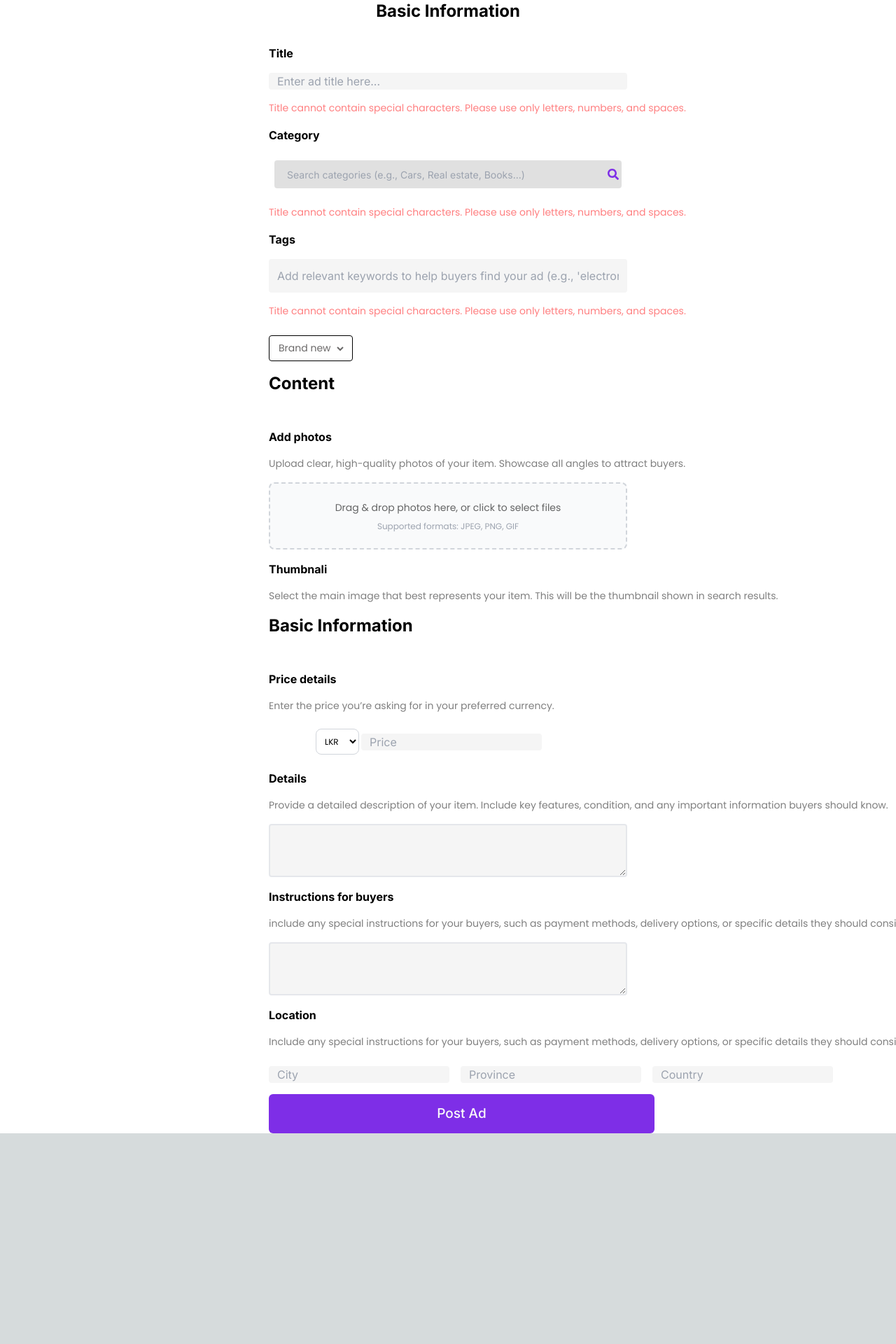
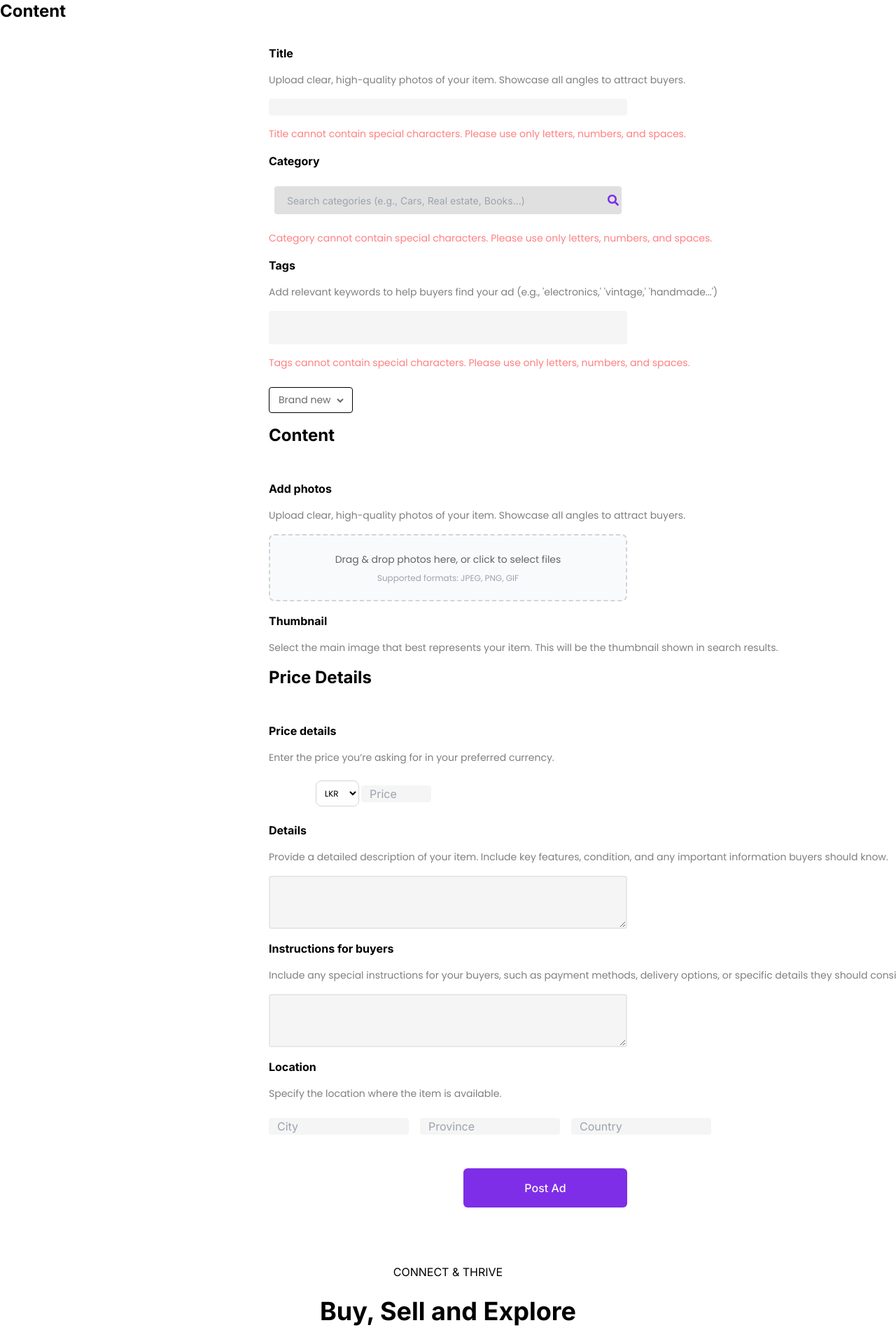
Before and after one commit to ChamudithaWasala0423/MPlace-Online-Marketplace, a Next.js app in the folder client/: page / in a window 1280 px wide. Shown: the top 1920 px of the page at 70% size. Before the commit the page ends 1619 px from the top, so only its background shows below. Built offline with nearby package versions, Linux system fonts and the light colour scheme.

Commit message:
Adding footer to post add page

```diff
--- a/client/src/app/pages/postadd.tsx
+++ b/client/src/app/pages/postadd.tsx
@@ -5,6 +5,7 @@ import SearchBar from '@/components/searchbar';
 import BrandStatus from '@/components/brandstatus';
 import InputArea from '@/components/inputarea';
 import DragAndDrop from '@/components/draganddrop';
+import Footer from '@/components/footer';
 
 const PostAdPage: React.FC = () => {
     const [currency, setCurrency] = useState('LKR');
@@ -13,72 +14,84 @@ const PostAdPage: React.FC = () => {
         console.log(acceptedFiles);
         // Handle the file uploads here
     };
+
     const handleCurrencyChange = (event: React.ChangeEvent<HTMLSelectElement>) => {
         setCurrency(event.target.value);
     };
 
-
-
     return (
-    <div className="flex flex-col items-center justify-center min-h-screen bg-white">
-
-      <h1 className="text-2xl font-bold text-black mb-8 items-left justify-left">Basic Information</h1>
+        <div className="flex flex-col min-h-screen bg-white">
+            <div className="flex flex-col flex-grow items-center justify-center">
+                 <h1 className="text-2xl font-bold text-black mb-8 self-start">Content</h1>
 
                 <form className="flex flex-col gap-4 w-4/5 md:w-3/5 lg:w-2/5">
-        <label className=" text-black text-base font-bold font-Poppins leading-normal">
+
+                    <label className="text-black text-base font-bold font-Poppins leading-normal">
                         Title
                     </label>
+                    <label className="w-[1123px] opacity-50 text-black text-sm font-normal font-['Poppins'] leading-[21px]">
+                        Upload clear, high-quality photos of your item. Showcase all angles to attract buyers.
+                    </label>
 
-        <InputArea customWidth="w-full" customHeight="h-4" placeholder="Enter ad title here..." />
+                    <InputArea customWidth="w-full" customHeight="h-4" />
                     <label className="w-[1123px] opacity-50 text-[#ff0004] text-sm font-normal font-['Poppins'] leading-[21px]">
                         Title cannot contain special characters. Please use only letters, numbers, and spaces.
                     </label>
-        <label className=" text-black text-base font-bold font-Poppins leading-normal">
+
+                    <label className="text-black text-base font-bold font-Poppins leading-normal">
                         Category
                     </label>
                     <SearchBar onSearch={(value) => console.log(value)} customWidth="w-[1123px]" placeholder="Search categories (e.g., Cars, Real estate, Books...)" />
+                    <label className="w-[1123px] opacity-50 text-[#ff0004] text-sm font-normal font-['Poppins'] leading-[21px]">
+                        Category cannot contain special characters. Please use only letters, numbers, and spaces.
+                    </label>
 
-        <label className="w-[1123px] opacity-50 text-[#ff0004] text-sm font-normal font-['Poppins'] leading-[21px]">
-  Title cannot contain special characters. Please use only letters, numbers, and spaces.
-        </label>
-        <label className=" text-black text-base font-bold font-Poppins leading-normal">
+                    <label className="text-black text-base font-bold font-Poppins leading-normal">
                         Tags
                     </label>
+                    <label className="w-[1123px] opacity-50 text-black text-sm font-normal font-['Poppins'] leading-[21px]">
+                        Add relevant keywords to help buyers find your ad (e.g., 'electronics,' 'vintage,' 'handmade...')
+                    </label>
 
-        <InputArea customWidth="w-full" customHeight="h-12" placeholder="Add relevant keywords to help buyers find your ad (e.g., 'electronics,' 'vintage,' 'handmade')"   />
+                    <InputArea customWidth="w-full" customHeight="h-12" />
                     <label className="w-[1123px] opacity-50 text-[#ff0004] text-sm font-normal font-['Poppins'] leading-[21px]">
-  Title cannot contain special characters. Please use only letters, numbers, and spaces.
+                        Tags cannot contain special characters. Please use only letters, numbers, and spaces.
                     </label>
+
                     <div className="mt-2 flex space-x-4 items-center">
                         <BrandStatus initialStatus="Brand new" />
+                    </div>
 
-        </div>
-        <h1 className="text-2xl font-bold text-black mb-8 items-left justify-left">Content</h1>
-        <label className=" text-black text-base font-bold font-Poppins leading-normal">
+                    <h1 className="text-2xl font-bold text-black mb-8 self-start">Content</h1>
+
+                    <label className="text-black text-base font-bold font-Poppins leading-normal">
                         Add photos
                     </label>
                     <label className="w-[1123px] opacity-50 text-black text-sm font-normal font-['Poppins'] leading-[21px]">
                         Upload clear, high-quality photos of your item. Showcase all angles to attract buyers.
                     </label>
                     <DragAndDrop onDrop={handleFileDrop} />
-        <label className=" text-black text-base font-bold font-Poppins leading-normal">
-          Thumbnali
+
+                    <label className="text-black text-base font-bold font-Poppins leading-normal">
+                        Thumbnail
                     </label>
                     <label className="w-[1123px] opacity-50 text-black text-sm font-normal font-['Poppins'] leading-[21px]">
                         Select the main image that best represents your item. This will be the thumbnail shown in search results.
                     </label>
-        <h1 className="text-2xl font-bold text-black mb-8 items-left justify-left">Basic Information</h1>
 
-        <label className=" text-black text-base font-bold font-Poppins leading-normal">
+                    <h1 className="text-2xl font-bold text-black mb-8 self-start">Price Details</h1>
+
+                    <label className="text-black text-base font-bold font-Poppins leading-normal">
                         Price details
                     </label>
                     <label className="w-[1123px] opacity-50 text-black text-sm font-normal font-['Poppins'] leading-[21px]">
                         Enter the price you’re asking for in your preferred currency.
                     </label>
+
                     {/* Select Currency Section */}
                     <div className="h-[49px] pr-2 justify-start items-center gap-[3px] inline-flex">
-          <div className="w-16 p-2 flex-col justify-start items-start  inline-flex">
-
+                        <div className="w-16 p-2 flex-col justify-start items-start inline-flex">
+                            {/* Placeholder for additional content */}
                         </div>
                         <select
                             className="text-black text-xs font-normal font-['Poppins'] leading-normal bg-white border border-gray-300 rounded-lg p-2"
@@ -91,40 +104,46 @@ const PostAdPage: React.FC = () => {
                             <option value="GBP">GBP</option>
                             {/* Add more currency options as needed */}
                         </select>
-          <InputArea customWidth="w-50px" customHeight="h-6" placeholder="Price"/>
+                        <InputArea customWidth="w-[100px]" customHeight="h-6" placeholder="Price" />
                     </div>
-        <label className=" text-black text-base font-bold font-Poppins leading-normal">
+
+                    <label className="text-black text-base font-bold font-Poppins leading-normal">
                         Details
                     </label>
                     <label className="w-[1123px] opacity-50 text-black text-sm font-normal font-['Poppins'] leading-[21px]">
                         Provide a detailed description of your item. Include key features, condition, and any important information buyers should know.
                     </label>
-        <Textarea customWidth="w-full" customHeight="h-4"  />
-        <label className=" text-black text-base font-bold font-Poppins leading-normal">
+                    <Textarea customWidth="w-full" customHeight="h-4" />
+
+                    <label className="text-black text-base font-bold font-Poppins leading-normal">
                         Instructions for buyers
-        </label>
-        <label className="w-[1123px] opacity-50 text-black text-sm font-normal font-['Poppins'] leading-[21px]">
-        include any special instructions for your buyers, such as payment methods, delivery options, or specific details they should consider before purchasing.
-        </label>
-        <Textarea customWidth="w-full" customHeight="h-4"  />
-        <label className=" text-black text-base font-bold font-Poppins leading-normal">
-        Location
                     </label>
                     <label className="w-[1123px] opacity-50 text-black text-sm font-normal font-['Poppins'] leading-[21px]">
                         Include any special instructions for your buyers, such as payment methods, delivery options, or specific details they should consider before purchasing.
                     </label>
+                    <Textarea customWidth="w-full" customHeight="h-4" />
+
+                    <label className="text-black text-base font-bold font-Poppins leading-normal">
+                        Location
+                    </label>
+                    <label className="w-[1123px] opacity-50 text-black text-sm font-normal font-['Poppins'] leading-[21px]">
+                        Specify the location where the item is available.
+                    </label>
                     <div className="mt-2 flex space-x-4 items-center">
-          <InputArea customWidth="w-20px" customHeight="h-6" placeholder="City"/>
-          <InputArea customWidth="w-20px" customHeight="h-6" placeholder="Province"/>
-          <InputArea customWidth="w-20px" customHeight="h-6" placeholder="Country"/>
+                        <InputArea customWidth="w-[200px]" customHeight="h-6" placeholder="City" />
+                        <InputArea customWidth="w-[200px]" customHeight="h-6" placeholder="Province" />
+                        <InputArea customWidth="w-[200px]" customHeight="h-6" placeholder="Country" />
                     </div>
 
+                    {/* Primary Button on the Right Side */}
+                    <div className="flex justify-end mt-8">
+                        <Button title="Post Ad" variant="primary" />
+                    </div>
+                </form>
+            </div>
 
-
-
-
-        <Button title="Post Ad" variant="login" />
-      </form>
+            {/* Footer should stay at the bottom */}
+            <Footer />
         </div>
     );
 };
```
Lines whose indentation alone changed are shown as unchanged.
